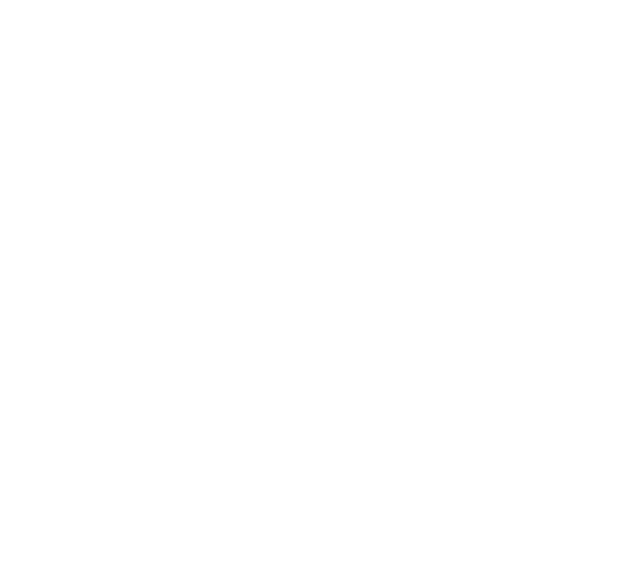
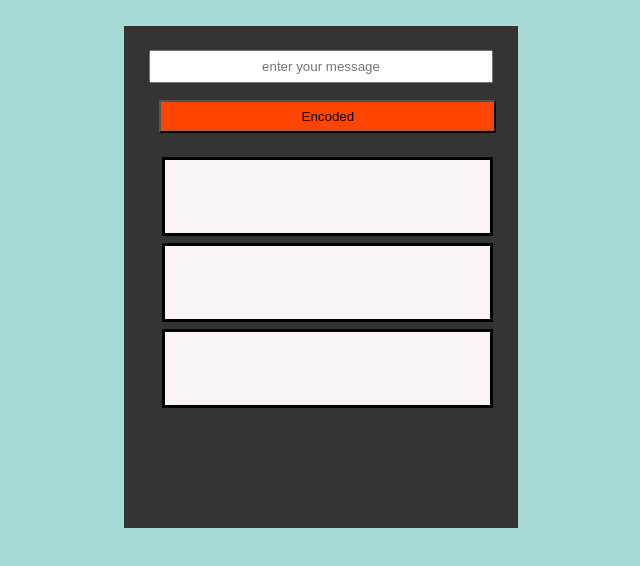
Before and after one commit to MALWICK/secretmessage-js, a plain HTML site: page index.html in a window 1280 px wide. Shown: the whole page, without its empty margins (319-959 px from the left). Drawn offline with Linux system fonts and the light colour scheme.

Commit message:
creating app Ui

```diff
--- a/assets/script/script.js
+++ b/assets/script/script.js
@@ -0,0 +1,35 @@
+const input = document.querySelector('.messageinput')
+const submit = document.querySelector('.submitbtn')
+
+const display1 = document.querySelector('.display1')
+const display2 = document.querySelector('.display2')
+const display3 = document.querySelector('.display3')
+
+submit.onclick = function encript () {
+  const changeText = (input.value).toLowerCase()
+
+  console.log(changeText)
+  const removeEmptySpaces = changeText.replace(/[^\w]/g, '') // this removes all the special charachters in a string
+
+  display1.innerHTML = removeEmptySpaces
+  console.log(removeEmptySpaces)
+
+  console.log(removeEmptySpaces.length)
+
+  const seperateRectangle = Math.ceil(Math.sqrt(removeEmptySpaces.length))
+  console.log(seperateRectangle)
+
+  let iterator = 0
+  let swap = 0
+
+  for (let i = 0; i < seperateRectangle; i++) {
+    for (let j = i; j < removeEmptySpaces.length; j += seperateRectangle) {
+      iterator += removeEmptySpaces[j]
+      swap += removeEmptySpaces[j]
+    }
+
+    iterator += '\n'
+  }
+  console.log(iterator)
+  display2.innerHTML = iterator
+}
--- a/assets/style/style.css
+++ b/assets/style/style.css
@@ -0,0 +1,72 @@
+* {
+  padding: 0;
+  margin: 0;
+  box-sizing: border-box;
+}
+
+body {
+  background: #a6dbd6;
+  padding: 2%;
+}
+
+.container {
+  display: block;
+  text-align: center;
+  width: 32%;
+  margin: auto;
+  padding: 2%;
+  text-align: center;
+  background: #353432;
+}
+
+.messageinput {
+  text-align: center;
+  width: 100%;
+  padding: 2%;
+  margin-bottom: 2%;
+}
+
+.submitbtn {
+  margin: 3%;
+  width: 98%;
+  padding: 2%;
+  background-color: orangered;
+}
+
+.content {
+  width: 100%;
+  height: 45vh;
+  display: block;
+  padding: 2%;
+}
+
+.display1 {
+  display: flex;
+  justify-content: center;
+  align-items: center;
+  text-align: center;
+  width: 100%;
+  height: 6.2vw;
+  border: 3px solid black;
+  margin: 2%;
+  background-color: #fbf4f4;
+}
+
+.display2 {
+  display: flex;
+  justify-content: center;
+  align-items: center;
+  width: 100%;
+  height: 6.2vw;
+  border: 3px solid black;
+  margin: 2%;
+  background-color: rgb(251, 244, 244);
+}
+
+.display3 {
+  width: 100%;
+  height: 6.2vw;
+  border: 3px solid black;
+  margin: 2%;
+  background-color: #fbf4f4;
+}
--- a/index.html
+++ b/index.html
@@ -9,7 +9,20 @@
     <title>Todo List</title>
 </head>
 <body>
+    <div class="container">
+        <div class="displayresult">
+            <input type="text" placeholder="enter your message" class="messageinput">
+        </div>
+        <div class="submit">
+            <button class="submitbtn" type="submit">Encoded</button>
+        </div>
+        <div class="content">
+            <div class="display"><p class="display1"><br></p></div>
+        <div class="display2"></div>
+        <div class="display3"></div>
+        </div>
 
+    </div>
 
     <script src="assets/script/script.js"></script>
 </body>
```
